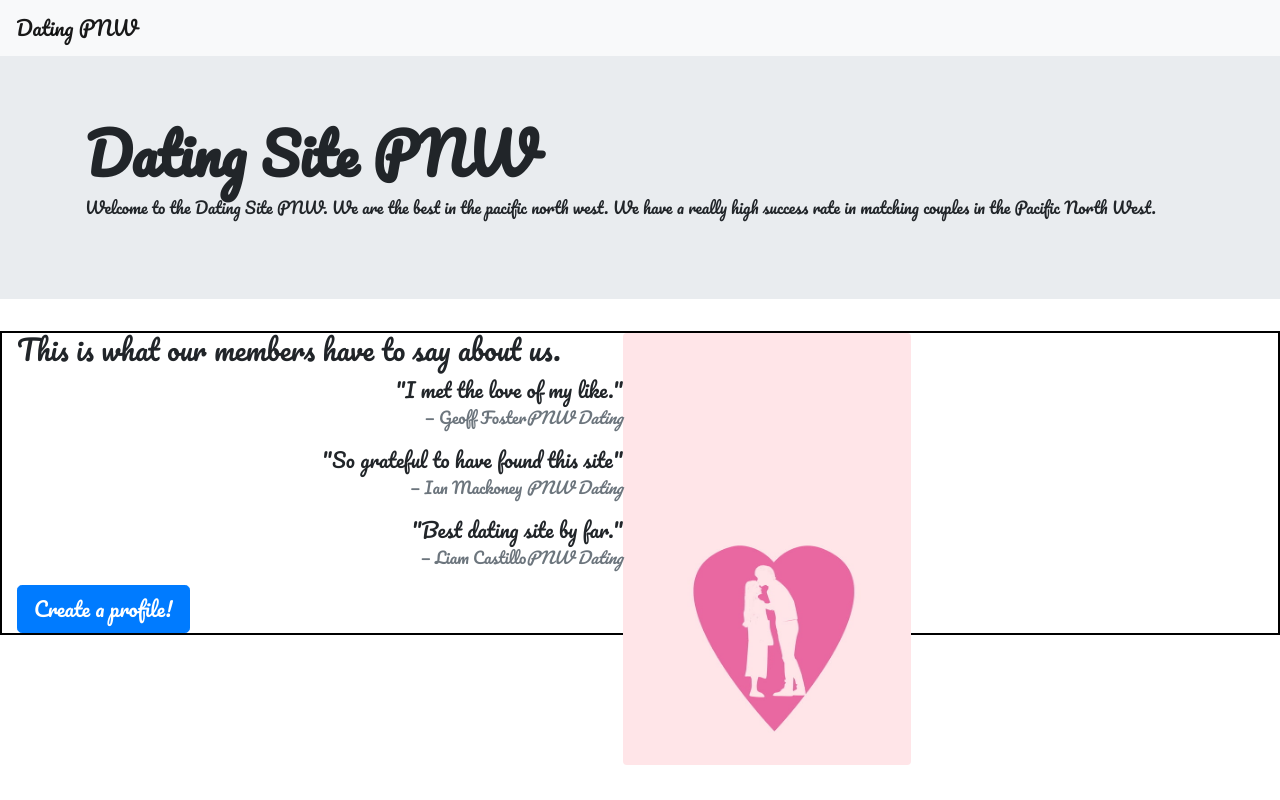
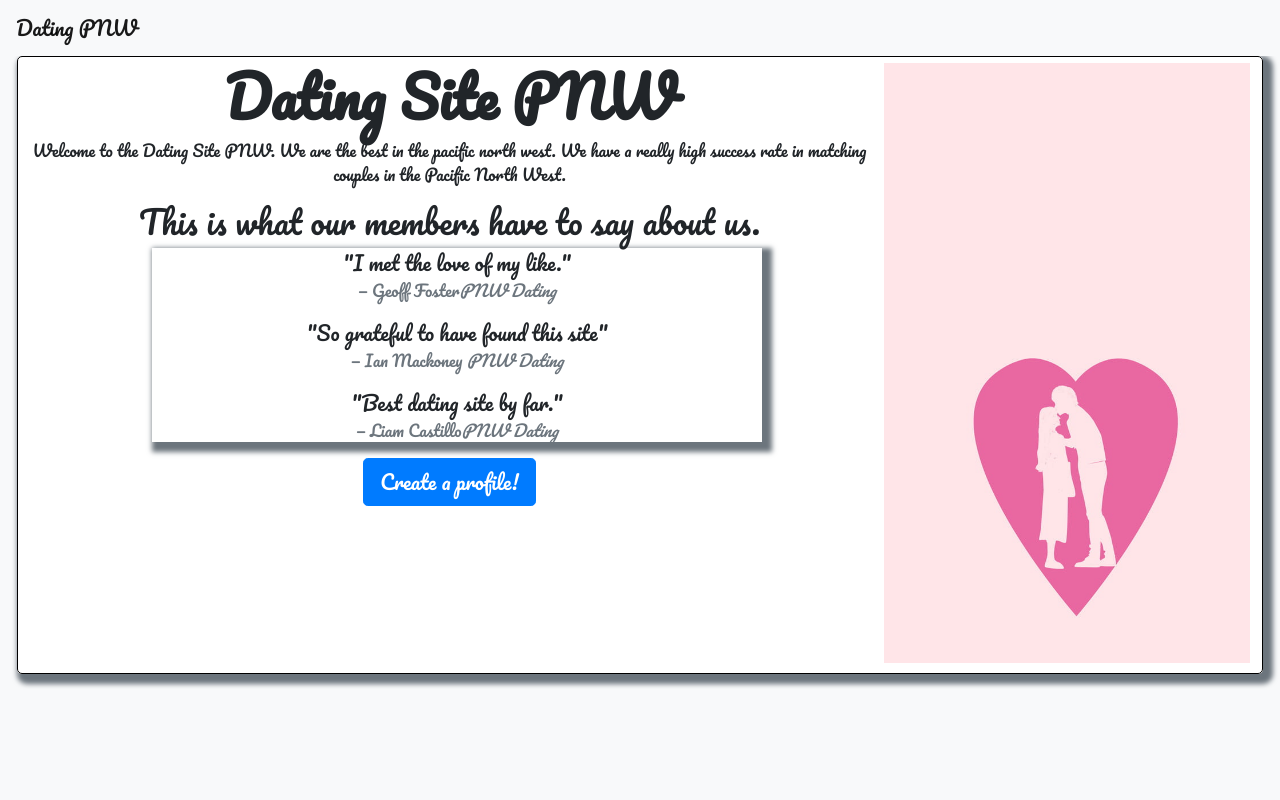
Before and after one commit to rdhaliwal6/dating, a PHP site: page /views/home.html in a window 1280 px wide. Run offline with PHP 8.4, Linux system fonts and the light colour scheme.

Commit message:
Updated the styles and html

```diff
--- a/styles/dating.css
+++ b/styles/dating.css
@@ -1,18 +1,36 @@
+<!--/**-->
+<!--* Rajpreet Dhaliwal-->
+<!--* 1/16/20-->
+<!--* /328/dating/styles/dating.css-->
+<!--* stylesheet for the dating website-->
+<!--*/-->
 body{
-    /*background-color: #d26190;*/
+    background-color: #f8f9fa;
     font-family: 'Pacifico', cursive;
 }
-.pic{
-   /*margin-top: 30px;*/
-   /* margin-left: 15px;*/
-    width: 45%;
+
+img{
+    height: 600px;
+    width: 30%;
+    float: right;
+    margin-left: 15px;
+    position: relative;
 }
 
-.about{
-    font-size: 15pt;
+fieldset{
+    text-align: center;
+    display: block;
+    margin-left: 2px;
+    margin-right: 2px;
+    padding: 0.35em 0.75em 0.625em;
+    border-radius: 5px;
+    border: 1px solid black;
+    background-color: white;
+    box-shadow: 5px 5px 5px 5px #6c757d;
 }
 
-
-#main {
-    border: solid black 2px;
+#quotes{
+    width: 50%;
+    margin-left: 10%;
+    box-shadow: 5px 5px 5px 5px #6c757d;
 }
--- a/views/home.html
+++ b/views/home.html
@@ -1,5 +1,12 @@
+<!--/**-->
+<!--* Rajpreet Dhaliwal-->
+<!--* 1/16/20-->
+<!--* /328/dating/views/home.html-->
+<!--* home page of the dating website-->
+<!--*/-->
 <!doctype html>
 <html lang="en">
+
 <head>
     <!-- Required meta tags -->
     <meta charset="utf-8">
@@ -21,32 +28,36 @@
 <nav class="navbar navbar-light bg-light">
     <span class="navbar-brand mb-0 h1">Dating PNW</span>
 </nav>
-    <div class="jumbotron jumbotron-fluid">
-        <div class="container header1">
-            <h1 class="display-4 font-weight-bold">Dating Site PNW</h1>
-            <p>Welcome to the Dating Site PNW. We are the best in the pacific
-                north west. We have a really high success rate in matching couples in the Pacific North West.</p>
-        </div>
-    </div>
 
 <div class="container-fluid" id="main">
-        <div class="float-right">
-        <img class="pic rounded img-fluid" src="../dating/images/datingpic.jpg" alt="picture of an couple.">
+    <form>
+        <fieldset class="form-group">
+        <div>
+        <img  src="../dating/images/datingpic.jpg" alt="picture of an couple.">
          </div>
-                <h3>This is what our members have to say about us.</h3>
-                <blockquote class="blockquote text-right">
+            <div>
+                <h1 class="display-4 font-weight-bold">Dating Site PNW</h1>
+                <p>Welcome to the Dating Site PNW. We are the best in the pacific
+                    north west. We have a really high success rate in matching couples in the Pacific North West.</p>
+                <h2>This is what our members have to say about us.</h2>
+               <div id="quotes">
+                <blockquote class="blockquote text-center">
                     <p class="mb-0">"I met the love of my like."</p>
                     <footer class="blockquote-footer">Geoff Foster<cite title="Source Title">PNW Dating</cite></footer>
                 </blockquote>
-                <blockquote class="blockquote text-right">
+                <blockquote class="blockquote text-center">
                     <p class="mb-0">"So grateful to have found this site"</p>
                     <footer class="blockquote-footer">Ian Mackoney <cite title="Source Title">PNW Dating</cite></footer>
                 </blockquote>
-                <blockquote class="blockquote text-right">
+                <blockquote class="blockquote text-center">
                     <p class="mb-0">"Best dating site by far."</p>
                     <footer class="blockquote-footer">Liam Castillo<cite title="Source Title">PNW Dating</cite></footer>
                 </blockquote>
+               </div>
                 <button type="button" class="btn btn-primary btn-lg">Create a profile!</button>
+            </div>
+        </fieldset>
+    </form>
 </div>
 
 <!-- Optional JavaScript -->
```
